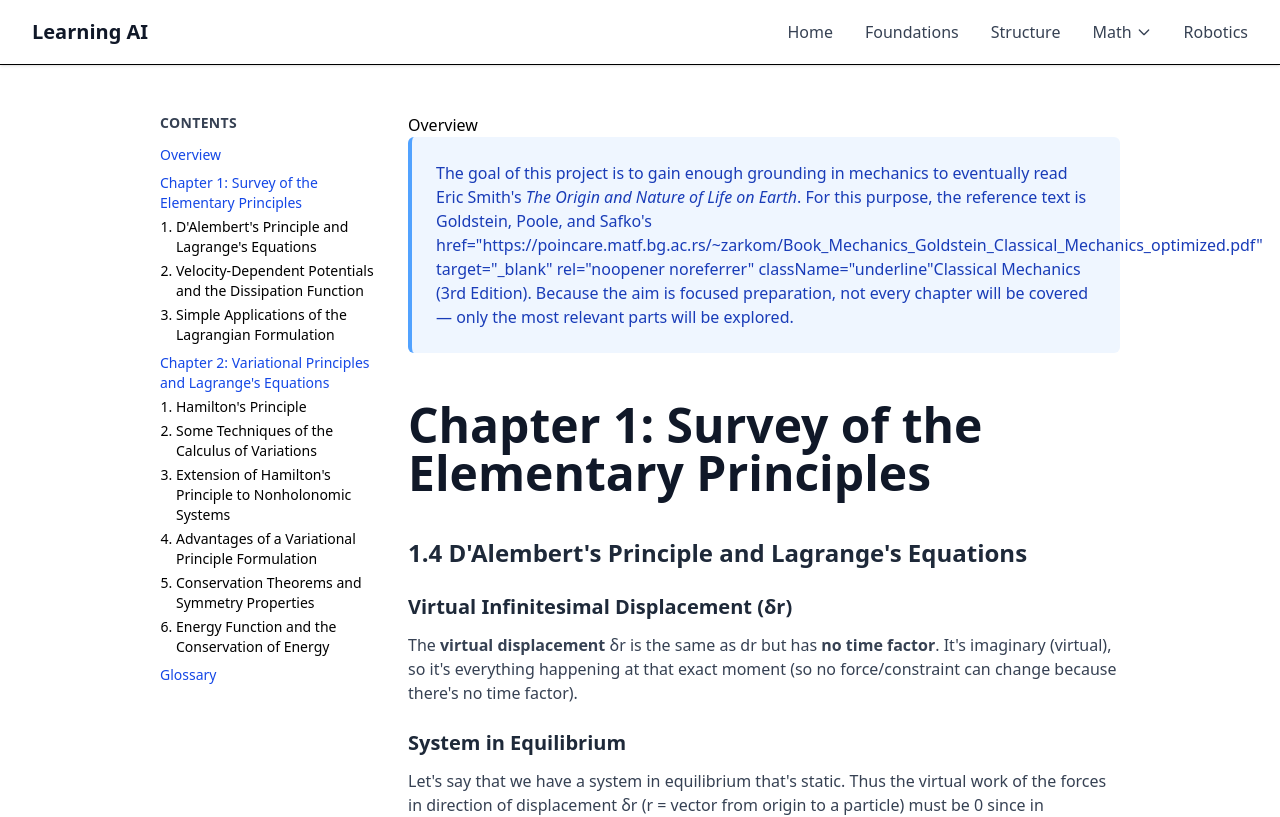
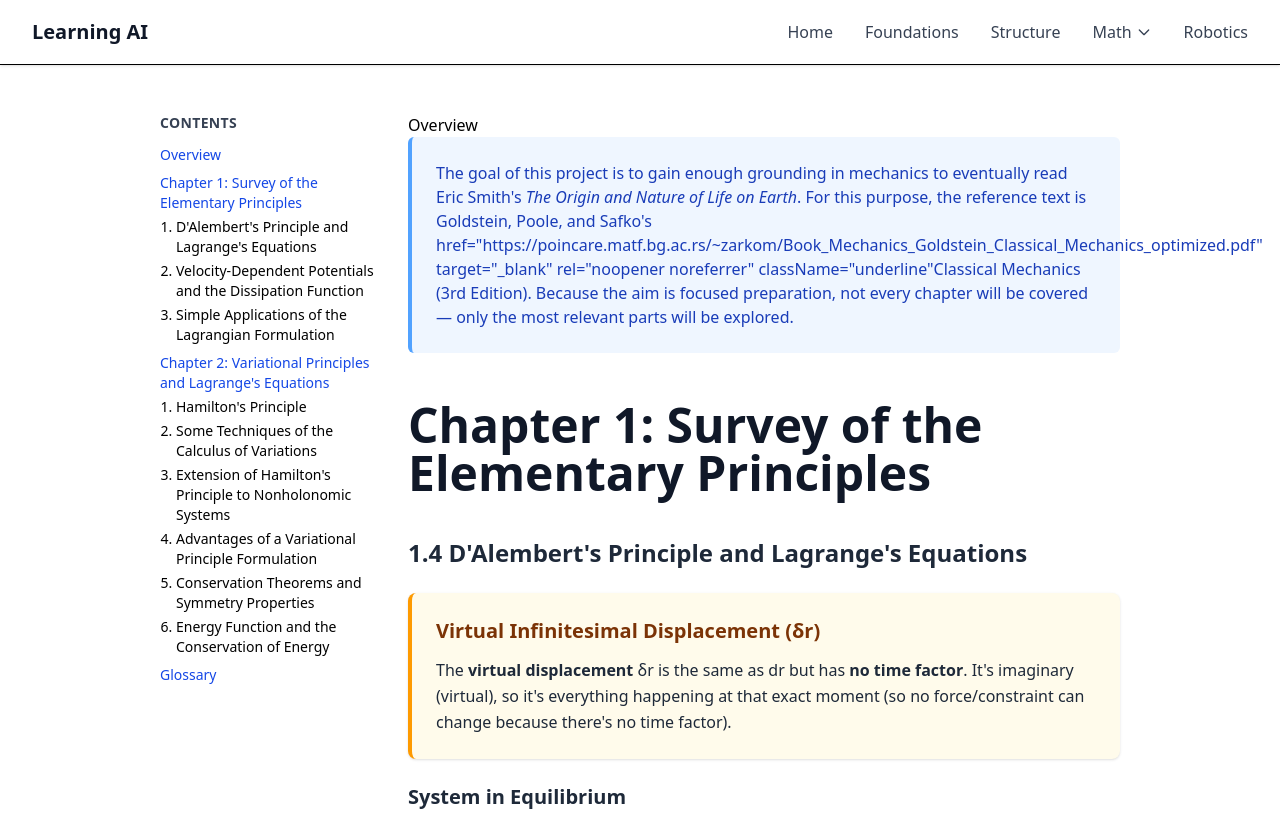
Before and after one commit to WilliamGiammona/learning-ai, a Next.js app: page /math/classical-mechanics in a window 1280 px wide. Shown: the top 817 px of the page. Built offline with nearby package versions, Linux system fonts and the light colour scheme.

Commit message:
updated virtual displacement description

```diff
--- a/app/math/classical-mechanics/page.tsx
+++ b/app/math/classical-mechanics/page.tsx
@@ -126,17 +126,17 @@ const page = () => {
                   Equations
                 </h2>
 
-                {/* Virtual Displacement */}
-                <div className="space-y-3">
-                  <h3 className="text-xl font-semibold text-gray-800">
+                {/* Virtual Displacement - Definition Card */}
+                <div className="bg-amber-50 border-l-4 border-amber-500 p-6 rounded-lg shadow-sm">
+                  <h3 className="text-xl font-bold text-amber-900 mb-3">
                     Virtual Infinitesimal Displacement (δr)
                   </h3>
-                  <p className="text-gray-700">
+                  <p className="text-gray-800 leading-relaxed">
                     The <strong>virtual displacement</strong> δr is the same as
-                    dr but has <strong>no time factor</strong>. It&apos;s
-                    imaginary (virtual), so it&apos;s everything happening at
-                    that exact moment (so no force/constraint can change because
-                    there&apos;s no time factor).
+                    dr but has <strong>no time factor</strong>. It's imaginary
+                    (virtual), so it's everything happening at that exact moment
+                    (so no force/constraint can change because there's no time
+                    factor).
                   </p>
                 </div>
 
```
